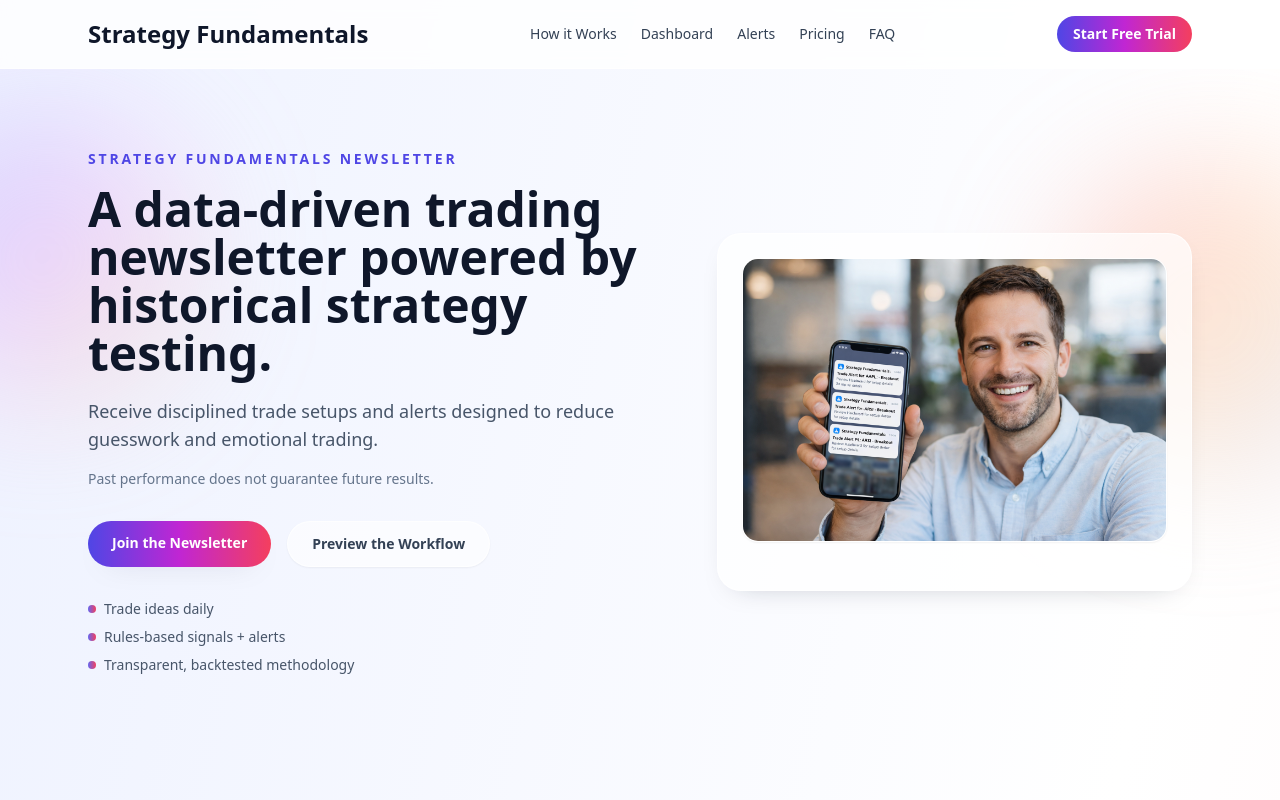
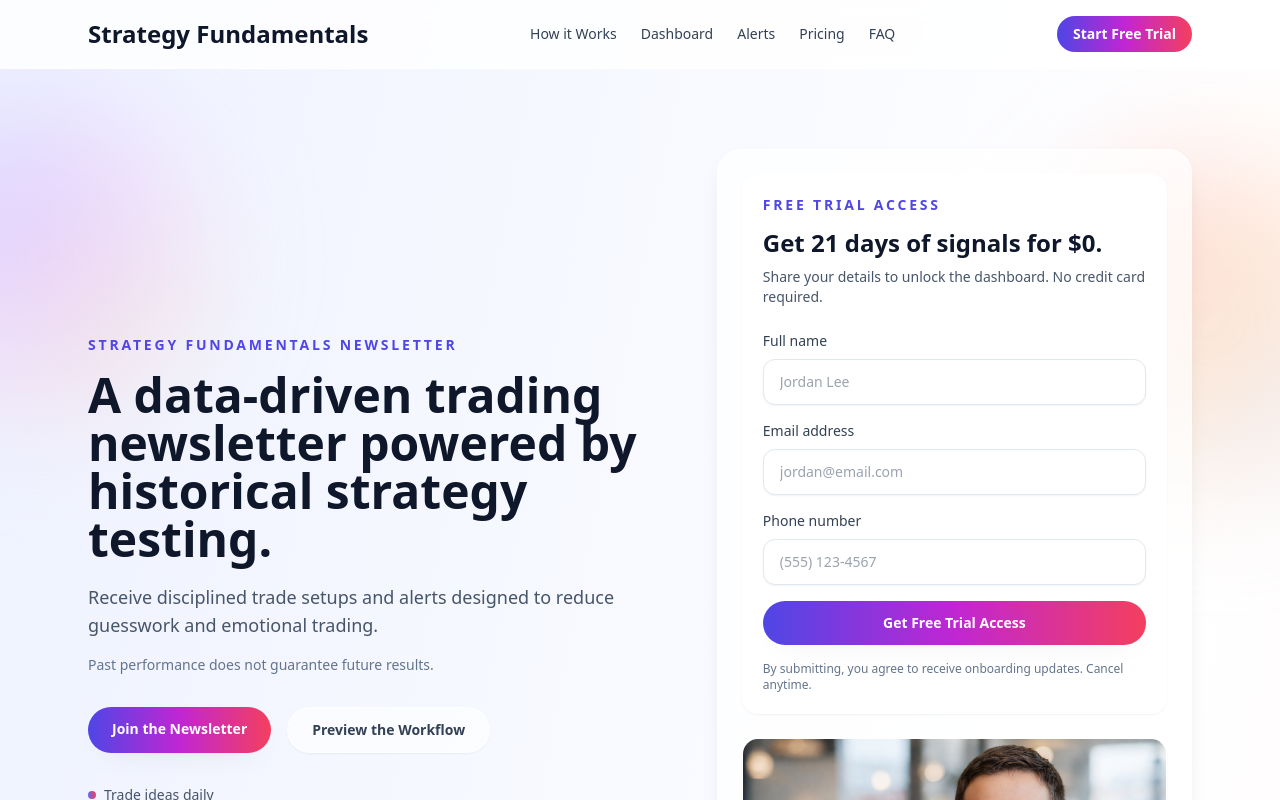
Before and after one commit to adhesikan/StratFLanding, a Next.js app: page / in a window 1280 px wide. Shown: the top 800 px of the page. Built offline with nearby package versions, Linux system fonts and the light colour scheme.

Commit message:
Add hero free trial signup form

```diff
--- a/app/page.tsx
+++ b/app/page.tsx
@@ -190,7 +190,61 @@ export default function Home() {
               </div>
             </div>
             <div className="rounded-3xl border border-white/70 bg-white/70 p-6 shadow-soft backdrop-blur">
-              <div className="mb-6 overflow-hidden rounded-2xl border border-white/70 bg-white shadow-sm">
+              <div className="rounded-2xl border border-white/70 bg-white p-5 shadow-sm">
+                <p className="text-sm font-semibold uppercase tracking-[0.2em] text-accent-600">
+                  Free trial access
+                </p>
+                <h2 className="mt-3 text-2xl font-semibold text-slate-900">
+                  Get 21 days of signals for $0.
+                </h2>
+                <p className="mt-2 text-sm text-slate-600">
+                  Share your details to unlock the dashboard. No credit card
+                  required.
+                </p>
+                <form className="mt-6 space-y-4">
+                  <label className="block text-sm font-medium text-slate-700">
+                    Full name
+                    <input
+                      type="text"
+                      name="name"
+                      placeholder="Jordan Lee"
+                      className="mt-2 w-full rounded-xl border border-slate-200 bg-white px-4 py-3 text-sm text-slate-900 shadow-sm focus:border-indigo-300 focus:outline-none focus:ring-2 focus:ring-indigo-200"
+                      required
+                    />
+                  </label>
+                  <label className="block text-sm font-medium text-slate-700">
+                    Email address
+                    <input
+                      type="email"
+                      name="email"
+                      placeholder="jordan@email.com"
+                      className="mt-2 w-full rounded-xl border border-slate-200 bg-white px-4 py-3 text-sm text-slate-900 shadow-sm focus:border-indigo-300 focus:outline-none focus:ring-2 focus:ring-indigo-200"
+                      required
+                    />
+                  </label>
+                  <label className="block text-sm font-medium text-slate-700">
+                    Phone number
+                    <input
+                      type="tel"
+                      name="phone"
+                      placeholder="(555) 123-4567"
+                      className="mt-2 w-full rounded-xl border border-slate-200 bg-white px-4 py-3 text-sm text-slate-900 shadow-sm focus:border-indigo-300 focus:outline-none focus:ring-2 focus:ring-indigo-200"
+                      required
+                    />
+                  </label>
+                  <button
+                    type="submit"
+                    className="mt-2 inline-flex w-full items-center justify-center rounded-full bg-gradient-to-r from-indigo-600 via-fuchsia-600 to-rose-500 px-6 py-3 text-sm font-semibold text-white shadow-soft transition hover:from-indigo-700 hover:via-fuchsia-600 hover:to-rose-600"
+                  >
+                    Get Free Trial Access
+                  </button>
+                </form>
+                <p className="mt-4 text-xs text-slate-500">
+                  By submitting, you agree to receive onboarding updates. Cancel
+                  anytime.
+                </p>
+              </div>
+              <div className="mt-6 overflow-hidden rounded-2xl border border-white/70 bg-white shadow-sm">
                 <Image
                   src="/happytrader.png"
                   alt="Trader reviewing signals on a dashboard"
```
